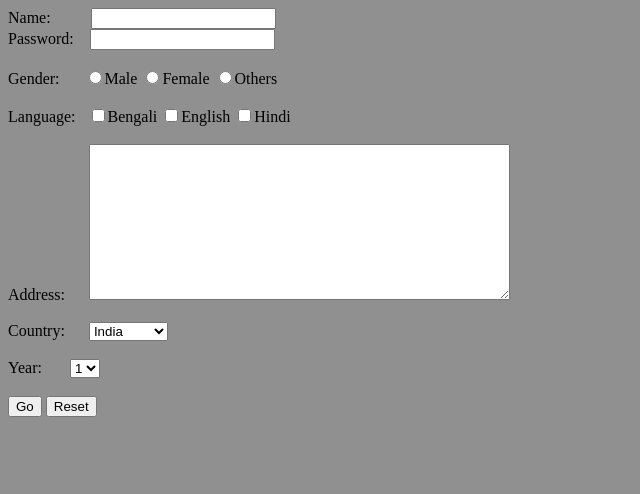
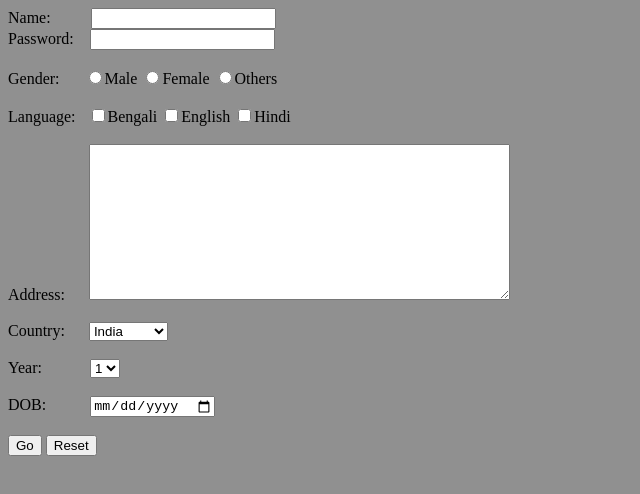
Before and after one commit to Soumil007/3rdSemWebTech, a plain HTML site: page Day2/index.html in a window 1280 px wide. Shown: the whole page, without its empty margins (0-640 px from the left). Drawn offline with Linux system fonts and the light colour scheme.

Commit message:
few changes

```diff
--- a/Day2/index.html
+++ b/Day2/index.html
@@ -11,7 +11,7 @@
 		<!-- INPUT AREA -->
 
 		Name: &nbsp;&nbsp;&nbsp;&nbsp;&nbsp;&nbsp;&nbsp;&nbsp; <input type="text"><br>
-		Password: &nbsp;&nbsp; <input type="password">
+		Password: &nbsp;&nbsp; <input type="password" required>
 
 		<!-- Radio Button -->
 		<br><br>
@@ -43,7 +43,7 @@
 		<br><br>
 
 
-		Year: &nbsp;&nbsp;&nbsp;&nbsp;&nbsp;&nbsp;<select>
+		Year: &nbsp;&nbsp;&nbsp;&nbsp;&nbsp;&nbsp;&nbsp;&nbsp;&nbsp;&nbsp;&nbsp;<select>
 			<option>1</option>
 			<option>2</option>
 			<option>3</option>
@@ -51,6 +51,11 @@
 		</select>
 
 		<br><br>
+
+		DOB: &nbsp;&nbsp;&nbsp;&nbsp;&nbsp;&nbsp;&nbsp;&nbsp;&nbsp;&nbsp;<input type="date">
+
+		<br><br>
+
 
 		<!-- button -->
 		<input type="submit" value="Go">
```
